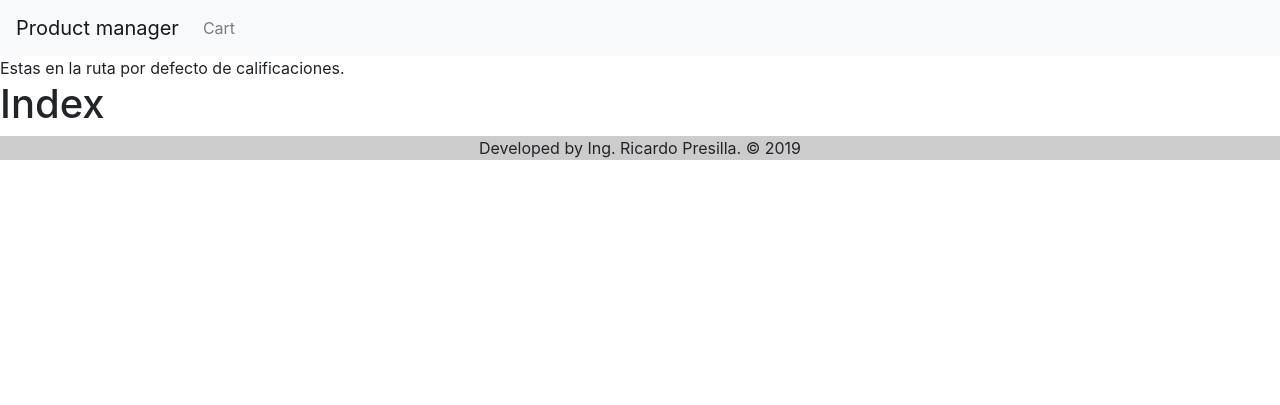
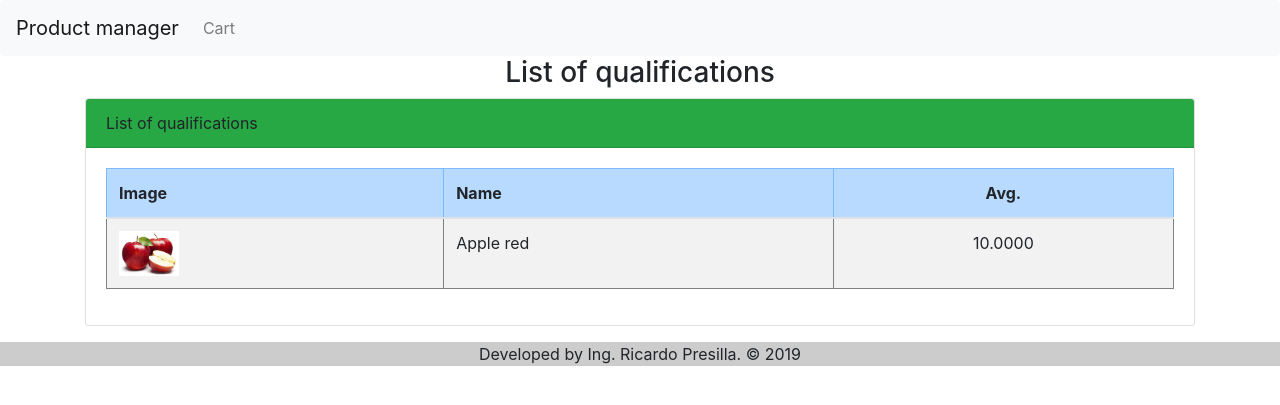
Before and after one commit to alfaCentauri/onlineShop, a PHP site: page /onlineShop/qualification in a window 1280 px wide. Shown: the top 405 px of the page. Run offline with PHP 8.4, Linux system fonts and the light colour scheme; data comes from the database, SQL or seed files in the repository; tables that the repository leaves empty hold one stand-in row (values such as "Sample post").

Commit message:
Mejoras del controlador de calificaciones y la vista por defecto.

```diff
--- a/Controllers/qualificationController.php
+++ b/Controllers/qualificationController.php
@@ -20,6 +20,7 @@ namespace Controllers;
 
 use Models\Product as Product;
 use Models\Users as Users;
+use Models\Qualification as Qualificationes;
 class qualificationController implements Crud
 {
     /**
@@ -33,18 +34,24 @@ class qualificationController implements Crud
      */
     private $product;
     /**
+     * Contains a object of type Qualificationes.
+     * @var Qualificationes
+     */
+    private $qualification;
+    /**
      * Qualification constructor.
      */
     public function __construct()
     {
         $this->user = new Users();
         $this->product = new Product();
+        $this->qualification = new Qualificationes();
     }
 
     public function index()
     {
-        echo 'Estas en la ruta por defecto de calificaciones.'; //Debug
-
+        $data = $this->qualification->listAverage();
+        return $data;
     }
 
     public function add()
--- a/Views/qualification/index.php
+++ b/Views/qualification/index.php
@@ -1,8 +1,62 @@
 <?php
-/**
- * Created by PhpStorm.
- * User: rpres
- * Date: 6/13/2019
- * Time: 3:15 PM
+/*
+ * Copyright (C) 2019 Ingeniero en Computación: Ricardo Presilla.
+ *
+ * This program is free software: you can redistribute it and/or modify
+ * it under the terms of the GNU General Public License as published by
+ * the Free Software Foundation, either version 3 of the License, or
+ * (at your option) any later version.
+ *
+ * This program is distributed in the hope that it will be useful,
+ * but WITHOUT ANY WARRANTY; without even the implied warranty of
+ * MERCHANTABILITY or FITNESS FOR A PARTICULAR PURPOSE.  See the
+ * GNU General Public License for more details.
+ *
+ * You should have received a copy of the GNU General Public License
+ * along with this program.  If not, see <http://www.gnu.org/licenses/>.
  */
-echo '<h1>Index</h1>';
+?>
+<div class="container">
+    <div class="row">
+        <div class="col-md-12">
+            <h3 class="text-center">List of qualifications</h3>
+        </div>
+    </div>
+    <div class="row">
+        <div class="col-md-12">
+            <div class="card mb-3">
+                <div class="card-header bg-success">List of qualifications</div>
+                <div class="card-body">
+                    <table border="1" class="table table-striped table-hover">
+                        <thead>
+                        <tr class="table-primary">
+                            <th>Image</th>
+                            <th>Name</th>
+                            <th class="text-center">Avg.</th>
+                        </tr>
+                        </thead>
+                        <tbody>
+                        <?php
+                        while ($row = mysqli_fetch_array($data)){
+                            ?>
+                            <tr>
+                                <td>
+                                    <img src="<?php echo URL; ?>Views/Templates/images/products/<?php echo $row["image_product"];?>"
+                                         width="60px" height="60px" alt="Picture"
+                                         class="img-fluid"/>
+                                </td>
+                                <td>
+                                    <?php echo $row["name_product"];?>
+                                </td>
+                                <td class="text-center"><?php echo $row['average'];?></td>
+                            </tr>
+                            <?php
+                        }
+                        ?>
+                        </tbody>
+                    </table>
+                </div>
+            </div>
+        </div>
+    </div>
+</div>
```
